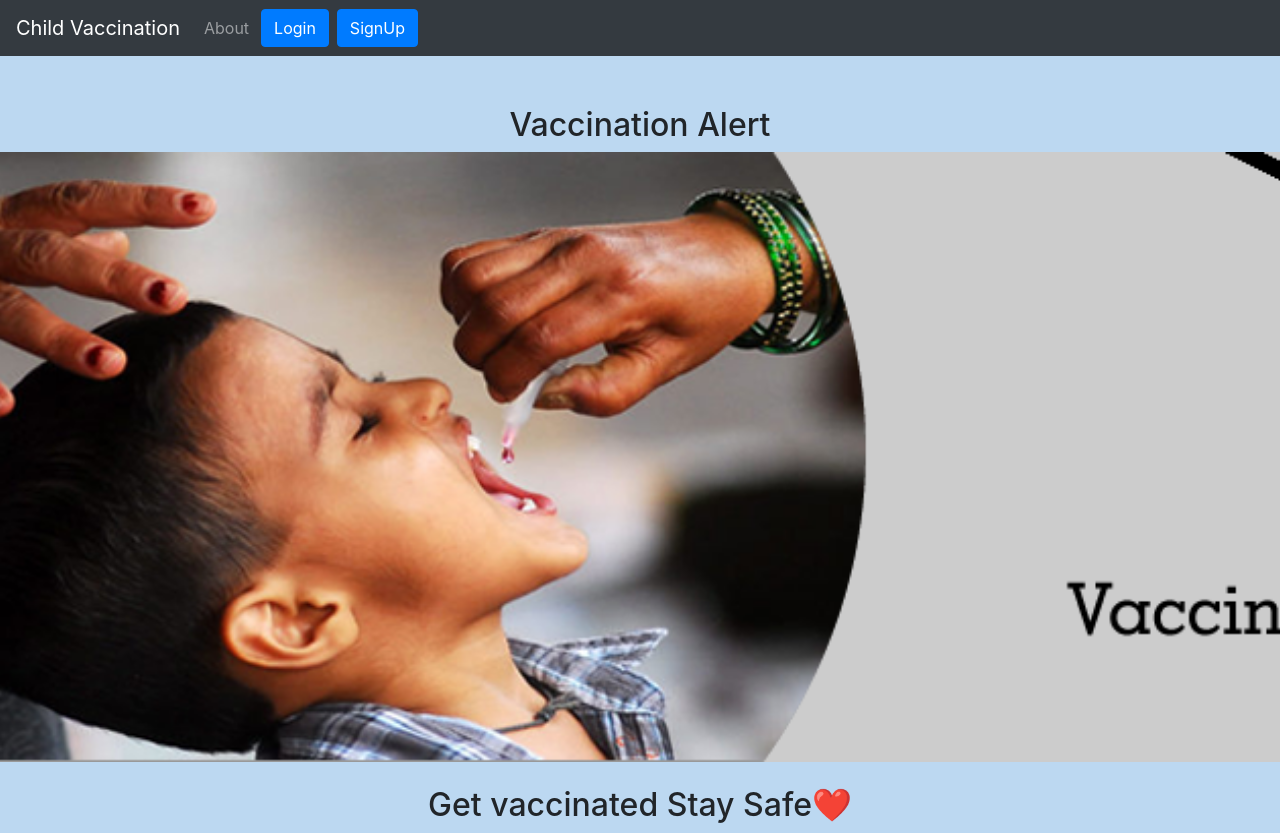
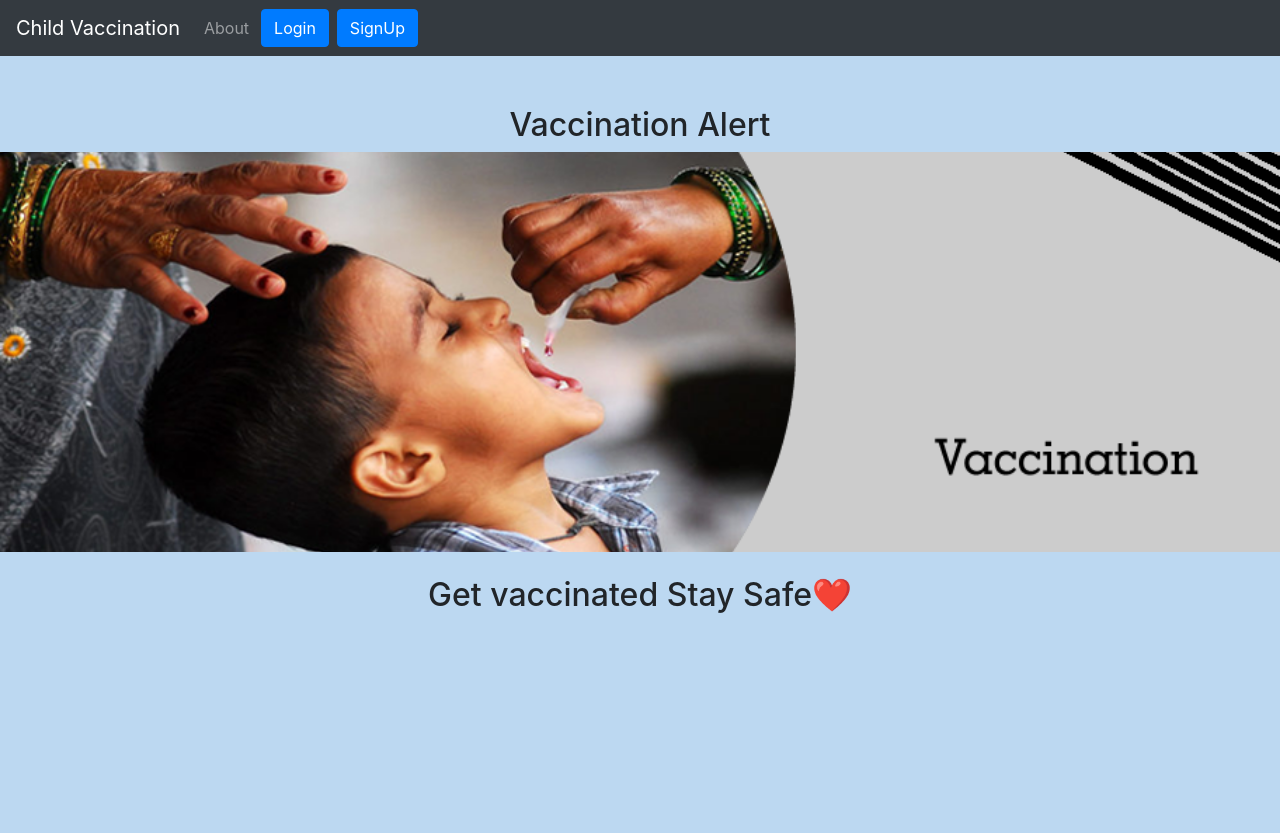
Before and after one commit to prsanna123/AutomaticChildVaccinationAlert, a React (Create React App) app in the folder Client/: page / in a window 1280 px wide. After the commit the page ends 800 px from the top, so only its background shows below. Built offline with nearby package versions, Linux system fonts and the light colour scheme.

Commit message:
updated image

```diff
--- /dev/null
+++ b/Client/src/components/disp.css
@@ -0,0 +1,11 @@
+.dis {
+    background-image: url("../components/vaccine.png");
+    background-size: cover;
+    background-position: center;
+    height: 5ovh;
+    background-repeat: no-repeat;
+    /* Calculate the height of the form section minus header height */
+    display: flex;
+    justify-content: center;
+    align-items: center;
+  }
--- a/Client/src/components/disp.js
+++ b/Client/src/components/disp.js
@@ -1,11 +1,15 @@
 import React from 'react'
-import './login.css'; // Import
+import './disp.css'; // Import
+
 export default function () {
   return (
     <div className='container'>
         <h2>Vaccination Alert</h2>
+    <div className='row'>
+      <div className='col-sm-12'>
+    <div  className='dis'></div>
+    </div>
 
-    <div  className='dis'>
     </div><br></br>
     <h2>Get vaccinated Stay Safe❤️</h2>
     </div>
--- a/Client/src/components/login.css
+++ b/Client/src/components/login.css
@@ -86,9 +86,10 @@ header {
 
 .dis {
   background-image: url("../components/vaccine.png");
-  background-size: cover;
+  /* background-size: cover; */
   background-position: center;
-  height: calc(120vh - 350px);
+  height: 50vh;
+  background-repeat: no-repeat;
   /* Calculate the height of the form section minus header height */
   display: flex;
   justify-content: center;
```
